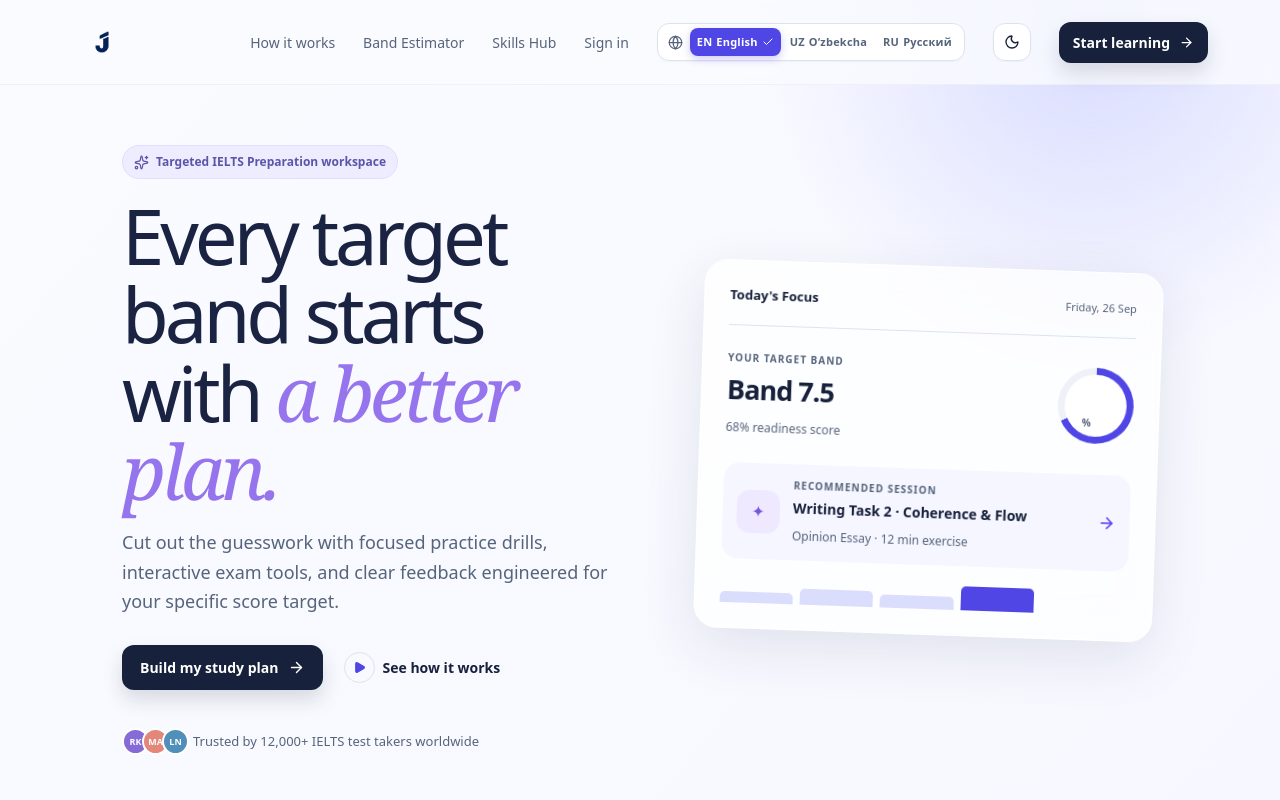
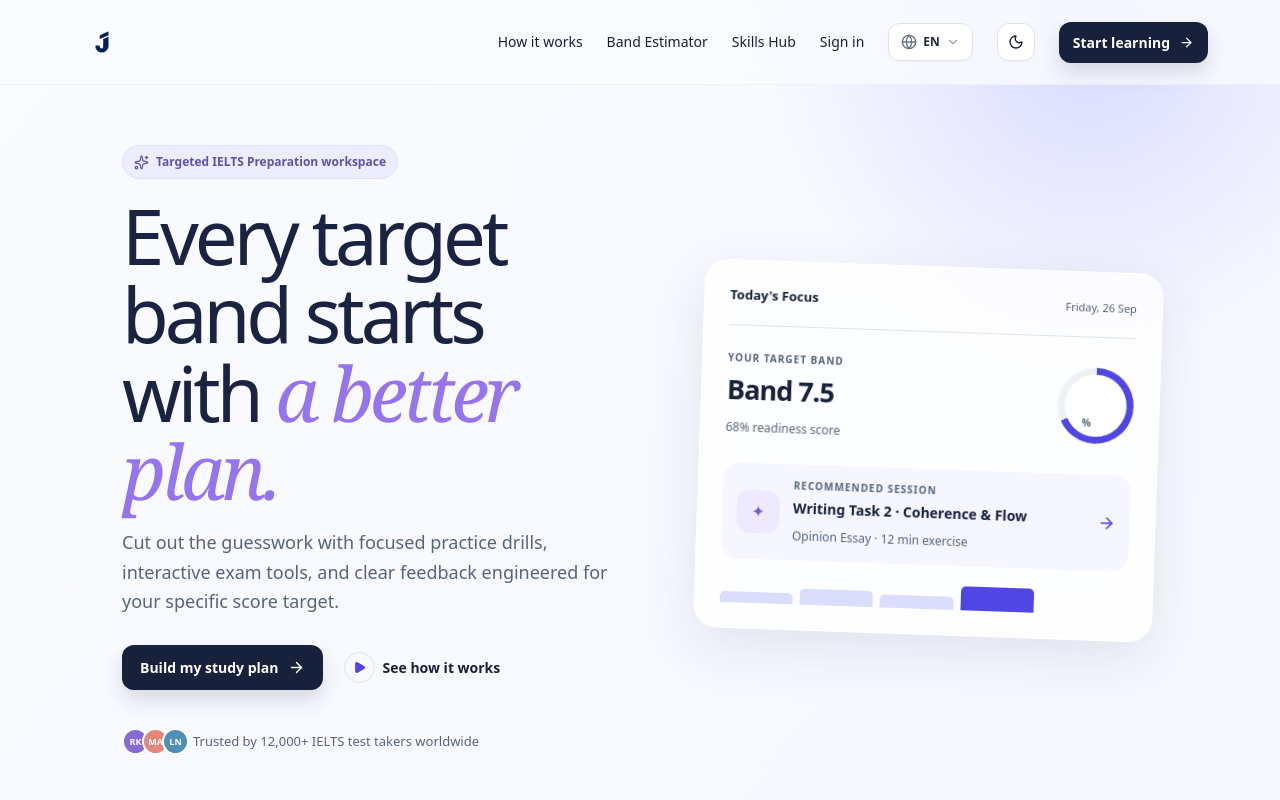
Before and after one commit to Diyor-Khasanov-dev/just-an-ielts, a Next.js app: page / in a window 1280 px wide. Shown: the top 800 px of the page. Built offline with nearby package versions, Linux system fonts and the light colour scheme.

Commit message:
feat: make navbar language selector a responsive dropdown
Co-authored-by: Diyor-Khasanov-dev <317548684+Diyor-Khasanov-dev@users.noreply.github.com>

```diff
--- a/app/(auth)/login/page.tsx
+++ b/app/(auth)/login/page.tsx
@@ -25,8 +25,8 @@ export default function LoginPage() {
         <Link href='/'>
           <img src='/logo.png' alt='' className='w-15 h-12 object-contain' />
         </Link>
-        <div className='flex items-center gap-4'>
-          <LanguageSelector />
+        <div className='flex items-center gap-2 sm:gap-4'>
+          <LanguageSelector align='right' />
           <ThemeToggle />
 
           <p className="hidden sm:block text-xs">
--- a/app/(auth)/onboarding/page.tsx
+++ b/app/(auth)/onboarding/page.tsx
@@ -30,8 +30,8 @@ export default function Onboarding() {
         <Link href='/'>
           <img src='/logo.png' alt='' className='w-15 h-12 object-contain' />
         </Link>
-        <div className='flex items-center gap-4'>
-          <LanguageSelector />
+        <div className='flex items-center gap-2 sm:gap-4'>
+          <LanguageSelector align='right' />
           <ThemeToggle />
 
           <Link href='/login' className='hidden sm:block text-xs font-semibold'>
--- a/app/globals.css
+++ b/app/globals.css
@@ -81,43 +81,89 @@ input::placeholder, textarea::placeholder {
   opacity: 1;
 }
 
-/* Shared navigation controls: the same semantic colors work in every theme. */
-.language-selector {
+/* Language dropdown selector styles */
+.lang-dropdown-trigger {
   display: inline-flex;
   align-items: center;
-  gap: 7px;
-  min-height: 38px;
-  padding: 4px 5px 4px 10px;
+  gap: 6px;
+  height: 38px;
+  padding: 0 12px;
   border: 1px solid var(--line);
   border-radius: 12px;
   background: color-mix(in srgb, var(--surface) 88%, transparent);
   box-shadow: 0 1px 2px rgba(15, 23, 42, .04);
-}
-.language-selector-icon { color: var(--muted); flex: none; }
-.language-selector-options { display: flex; align-items: center; gap: 2px; }
-.language-selector-options button {
-  display: inline-flex;
-  align-items: center;
-  gap: 4px;
-  min-height: 28px;
-  padding: 5px 7px;
+  cursor: pointer;
+  transition: all 0.16s ease;
+  user-select: none;
+}
+.lang-dropdown-trigger:hover {
+  background: var(--surface-muted);
+  border-color: color-mix(in srgb, var(--blue) 50%, var(--line));
+}
+.dark .lang-dropdown-trigger {
+  background: rgba(30, 41, 59, 0.7);
+  border-color: #334155;
+}
+.dark .lang-dropdown-trigger:hover {
+  background: rgba(30, 41, 59, 0.95);
+  border-color: #6366f1;
+}
+
+.lang-dropdown-menu {
+  position: absolute;
+  top: calc(100% + 6px);
+  z-index: 60;
+  width: 150px;
+  border-radius: 14px;
+  border: 1px solid var(--line);
+  background: rgba(255, 255, 255, 0.94);
+  backdrop-filter: blur(16px);
+  box-shadow: 0 12px 30px rgba(15, 23, 42, 0.12);
+  padding: 4px;
+  animation: dropdownFadeIn 0.15s cubic-bezier(0.16, 1, 0.3, 1);
+}
+.dark .lang-dropdown-menu {
+  background: rgba(15, 23, 42, 0.94);
+  border-color: #334155;
+  box-shadow: 0 12px 30px rgba(0, 0, 0, 0.45);
+}
+
+@keyframes dropdownFadeIn {
+  from {
+    opacity: 0;
+    transform: translateY(-6px) scale(0.97);
+  }
+  to {
+    opacity: 1;
+    transform: translateY(0) scale(1);
+  }
+}
+
+.lang-dropdown-item {
+  display: flex;
+  align-items: center;
+  gap: 8px;
+  width: 100%;
+  padding: 8px 10px;
   border: 0;
-  border-radius: 8px;
+  border-radius: 10px;
   background: transparent;
-  color: var(--muted);
-  font-size: 11px;
-  font-weight: 800;
-  letter-spacing: .02em;
   cursor: pointer;
-  transition: background .16s ease, color .16s ease, box-shadow .16s ease;
-}
-.language-selector-options button:hover { background: var(--surface-muted); color: var(--ink); }
-.language-selector-options button.is-selected {
-  background: var(--blue);
-  color: #fff;
-  box-shadow: 0 3px 9px rgba(79, 70, 229, .28);
-}
-.language-selector-label { font-weight: 650; }
+  transition: background 0.15s ease, color 0.15s ease;
+}
+.lang-dropdown-item:hover {
+  background: var(--surface-muted);
+}
+.dark .lang-dropdown-item:hover {
+  background: #1e293b;
+}
+.lang-dropdown-item.is-selected {
+  background: rgba(79, 70, 229, 0.08);
+}
+.dark .lang-dropdown-item.is-selected {
+  background: rgba(99, 102, 241, 0.15);
+}
+
 .theme-toggle {
   display: inline-grid;
   place-items: center;
@@ -216,14 +262,6 @@ input::placeholder, textarea::placeholder {
   justify-content: space-between;
 }
 
-.landing-nav nav {
-  display: flex;
-  align-items: center;
-  gap: 28px;
-  font-size: 14px;
-  color: var(--muted);
-}
-
 .nav-cta, .primary-action, .next-button, .submit-button {
   display: inline-flex;
   align-items: center;
@@ -1069,7 +1107,6 @@ footer {
   color: var(--muted);
 }
 .top-search span {
-  margin-left: 12px;
   font-size: 12px;
 }
 
@@ -1408,7 +1445,7 @@ footer {
   gap: 7px;
   background: var(--ink);
   color: #fff;
-  border-radius: 9px;
+  border-radius: 99px;
   padding: 10px 13px;
   font-size: 12px;
   font-weight: 700;
@@ -1454,7 +1491,6 @@ footer {
 /* Responsive Breakpoints */
 @media(max-width: 800px) {
   .landing-nav, .auth-header, .onboarding-header { padding: 16px 20px; }
-  .landing-nav nav a:not(.nav-cta) { display: none; }
   .hero, .auth-layout, .method { grid-template-columns: 1fr; gap: 40px; margin-top: 32px; }
   .hero { margin-bottom: 60px; }
   .hero-dashboard { max-width: 100%; width: 100%; margin: auto; transform: none; }
@@ -1479,7 +1515,6 @@ footer {
     margin-left: 0;
   }
   .dashboard-topbar { padding: 0 16px; gap: 12px; }
-  .top-search, .profile-copy, .profile-button > svg { display: none; }
   .dashboard-content { padding: 24px 16px; }
   .skill-grid { grid-template-columns: 1fr 1fr; }
   .goal-banner { flex-wrap: wrap; }
@@ -1502,25 +1537,19 @@ footer {
 @media(max-width: 520px) {
   .hero h1 { font-size: 44px; letter-spacing: -2.5px; }
   .hero, .landing-skills, .method { padding-left: 21px; padding-right: 21px; }
-  .landing-nav { padding: 16px 20px; }
-  .landing-nav nav { gap: 10px; }
-  .nav-cta { font-size: 12px; padding: 9px 12px; }
+  .landing-nav { padding: 16px 16px; }
   .landing-skills > div { grid-template-columns: 1fr; }
   .method h2 { font-size: 34px; }
   .method { gap: 20px; }
   .hero-actions { align-items: flex-start; flex-direction: column; }
-  .auth-header p { font-size: 0; }
-  .auth-header p a { font-size: 12px; }
   .auth-panel { padding: 26px 20px; }
   .onboarding-header { padding: 20px; }
-  .onboarding-header > a { font-size: 0; }
-  .onboarding-header b { font-size: 12px; }
   .onboarding-content h1 { font-size: 36px; }
   .plan-preview { grid-template-columns: 1fr; }
   .plan-preview > div { border: 0; border-bottom: 1px solid var(--line); padding-bottom: 17px; }
   .dashboard-content { padding: 22px 15px; }
-  .dashboard-topbar { padding: 0 15px; }
-  .profile-button { padding-left: 10px; }
+  .dashboard-topbar { padding: 0 12px; }
+  .profile-button { padding-left: 8px; }
   .goal-banner { padding: 18px; }
   .goal-progress { width: 100%; flex: auto; }
   .text-link { margin-left: 0; }
--- a/app/page.tsx
+++ b/app/page.tsx
@@ -9,12 +9,14 @@ import {
   CheckCircle2,
   Clock,
   Headphones,
+  Menu,
   Mic2,
   PenLine,
   Play,
   Sparkles,
   Star,
   Target,
+  X,
   Zap
 } from 'lucide-react'
 import { useLanguage } from '@/context/LanguageContext'
@@ -26,6 +28,7 @@ export default function Home() {
 
   const [targetBand, setTargetBand] = useState<number>(7.5)
   const [activeTab, setActiveTab] = useState<'listening' | 'reading' | 'writing' | 'speaking'>('writing')
+  const [mobileNavOpen, setMobileNavOpen] = useState<boolean>(false)
 
   // Estimator data
   const estimatorMap: Record<number, { hours: string; duration: string; focus: string; difficulty: string }> = {
@@ -79,30 +82,94 @@ export default function Home() {
 
       {/* Sticky Glass Navbar */}
       <header className='landing-header-sticky'>
-        <div className='landing-nav'>
-          <img src="/logo.png" alt="" className='w-15 h-12 object-contain' />
-          <nav className='hidden md:flex items-center gap-6'>
-            <a href='#how' className='hover:text-indigo-600 dark:hover:text-indigo-400 transition'>
+        <div className='landing-nav flex items-center justify-between'>
+          <Link href='/' className='shrink-0'>
+            <img src="/logo.png" alt="just an ielts" className='w-15 h-12 object-contain' />
+          </Link>
+
+          {/* Desktop Navigation */}
+          <nav className='hidden md:flex items-center gap-5 lg:gap-6'>
+            <a href='#how' className='hover:text-indigo-600 dark:hover:text-indigo-400 transition font-medium text-sm'>
               {t.nav.howItWorks}
             </a>
-            <a href='#estimator' className='hover:text-indigo-600 dark:hover:text-indigo-400 transition'>
+            <a href='#estimator' className='hover:text-indigo-600 dark:hover:text-indigo-400 transition font-medium text-sm'>
               {t.nav.estimator}
             </a>
-            <a href='#skills' className='hover:text-indigo-600 dark:hover:text-indigo-400 transition'>
+            <a href='#skills' className='hover:text-indigo-600 dark:hover:text-indigo-400 transition font-medium text-sm'>
               {t.nav.skillsHub}
             </a>
-            <Link href='/login' className='hover:text-indigo-600 dark:hover:text-indigo-400 transition'>
+            <Link href='/login' className='hover:text-indigo-600 dark:hover:text-indigo-400 transition font-medium text-sm'>
               {t.nav.signIn}
             </Link>
 
-            <LanguageSelector />
+            <LanguageSelector align='right' />
             <ThemeToggle />
 
             <Link className='nav-cta' href='/login'>
               {t.nav.startLearning} <ArrowRight size={15} />
             </Link>
           </nav>
+
+          {/* Mobile controls & toggle */}
+          <div className='flex items-center gap-2 md:hidden'>
+            <LanguageSelector align='right' />
+            <ThemeToggle />
+            <button
+              onClick={() => setMobileNavOpen((prev) => !prev)}
+              className='p-2 text-gray-700 dark:text-slate-200 hover:bg-gray-100 dark:hover:bg-slate-800 rounded-xl transition'
+              aria-label='Toggle navigation menu'
+              aria-expanded={mobileNavOpen}
+            >
+              {mobileNavOpen ? <X size={22} /> : <Menu size={22} />}
+            </button>
+          </div>
         </div>
+
+        {/* Mobile Navigation Drawer */}
+        {mobileNavOpen && (
+          <div className='md:hidden border-t border-gray-200/80 dark:border-slate-800 bg-white/95 dark:bg-slate-900/95 backdrop-blur-xl px-6 py-5 shadow-2xl space-y-4 animate-in slide-in-from-top duration-200'>
+            <nav className='flex flex-col gap-3 font-semibold text-sm'>
+              <a
+                href='#how'
+                onClick={() => setMobileNavOpen(false)}
+                className='py-2 text-gray-700 dark:text-slate-300 hover:text-indigo-600 transition'
+              >
+                {t.nav.howItWorks}
+              </a>
+              <a
+                href='#estimator'
+                onClick={() => setMobileNavOpen(false)}
+                className='py-2 text-gray-700 dark:text-slate-300 hover:text-indigo-600 transition'
+              >
+                {t.nav.estimator}
+              </a>
+              <a
+                href='#skills'
+                onClick={() => setMobileNavOpen(false)}
+                className='py-2 text-gray-700 dark:text-slate-300 hover:text-indigo-600 transition'
+              >
+                {t.nav.skillsHub}
+              </a>
+              <Link
+                href='/login'
+                onClick={() => setMobileNavOpen(false)}
+                className='py-2 text-gray-700 dark:text-slate-300 hover:text-indigo-600 transition'
+              >
+                {t.nav.signIn}
+              </Link>
+            </nav>
+
+            <div className='pt-3 border-t border-gray-100 dark:border-slate-800 flex items-center justify-between'>
+              <Link
+                className='nav-cta w-full text-center justify-center'
+                href='/login'
+                onClick={() => setMobileNavOpen(false)}
+              >
+                {t.nav.startLearning} <ArrowRight size={15} />
+              </Link>
+            </div>
+          </div>
+        )}
       </header>
 
       {/* Hero Section */}
--- a/components/LanguageSelector.tsx
+++ b/components/LanguageSelector.tsx
@@ -1,6 +1,7 @@
 'use client'
 
-import { Check, Globe } from 'lucide-react'
+import { useState, useRef, useEffect } from 'react'
+import { Check, ChevronDown, Globe } from 'lucide-react'
 import { useLanguage } from '@/context/LanguageContext'
 import { Language } from '@/lib/i18n/translations'
 
@@ -10,14 +11,75 @@ const languages: { code: Language; shortLabel: string; label: string }[] = [
   { code: 'ru', shortLabel: 'RU', label: 'Русский' },
 ]
 
-/** A consistent, keyboard-accessible language control for public and app navigation. */
-export function LanguageSelector() {
+interface LanguageSelectorProps {
+  className?: string
+  align?: 'left' | 'right'
+}
+
+/** A modern dropdown language selector for topbar navigation. */
+export function LanguageSelector({ className = '', align = 'right' }: LanguageSelectorProps) {
   const { lang, setLang } = useLanguage()
+  const [isOpen, setIsOpen] = useState(false)
+  const containerRef = useRef<HTMLDivElement>(null)
+
+  const currentLang = languages.find((l) => l.code === lang) || languages[0]
+
+  // Close dropdown on click outside
+  useEffect(() => {
+    function handleClickOutside(event: MouseEvent) {
+      if (containerRef.current && !containerRef.current.contains(event.target as Node)) {
+        setIsOpen(false)
+      }
+    }
+    document.addEventListener('mousedown', handleClickOutside)
+    return () => document.removeEventListener('mousedown', handleClickOutside)
+  }, [])
+
+  // Close dropdown on Escape key
+  useEffect(() => {
+    function handleKeyDown(event: KeyboardEvent) {
+      if (event.key === 'Escape' && isOpen) {
+        setIsOpen(false)
+      }
+    }
+    document.addEventListener('keydown', handleKeyDown)
+    return () => document.removeEventListener('keydown', handleKeyDown)
+  }, [isOpen])
+
+  const selectLanguage = (code: Language) => {
+    setLang(code)
+    setIsOpen(false)
+  }
 
   return (
-    <div className="language-selector" role="group" aria-label="Choose display language">
-      <Globe size={15} aria-hidden="true" className="language-selector-icon" />
-      <div className="language-selector-options">
+    <div className={`relative inline-block text-left ${className}`} ref={containerRef}>
+      <button
+        type="button"
+        onClick={() => setIsOpen((prev) => !prev)}
+        className="lang-dropdown-trigger"
+        aria-expanded={isOpen}
+        aria-haspopup="listbox"
+        aria-label="Select language"
+      >
+        <Globe size={16} className="text-gray-500 dark:text-gray-400 shrink-0" />
+        <span className="font-semibold text-xs text-gray-800 dark:text-gray-200">
+          {currentLang.shortLabel}
+        </span>
+        <ChevronDown
+          size={14}
+          className={`text-gray-400 transition-transform duration-200 shrink-0 ${
+            isOpen ? 'rotate-180' : ''
+          }`}
+        />
+      </button>
+
+      {isOpen && (
+        <div
+          className={`lang-dropdown-menu ${align === 'right' ? 'right-0' : 'left-0'}`}
+          role="listbox"
+          aria-label="Language options"
+        >
+          <div className="py-1">
             {languages.map(({ code, shortLabel, label }) => {
               const isSelected = lang === code
 
@@ -25,18 +87,24 @@ export function LanguageSelector() {
                 <button
                   key={code}
                   type="button"
-              onClick={() => setLang(code)}
-              className={isSelected ? 'is-selected' : ''}
-              aria-pressed={isSelected}
-              title={label}
+                  role="option"
+                  aria-selected={isSelected}
+                  onClick={() => selectLanguage(code)}
+                  className={`lang-dropdown-item ${isSelected ? 'is-selected' : ''}`}
                 >
-              <span aria-hidden="true">{shortLabel}</span>
-              <span className="language-selector-label">{label}</span>
-              {isSelected && <Check size={12} aria-hidden="true" />}
+                  <span className="font-bold text-[11px] px-1.5 py-0.5 rounded bg-gray-100 dark:bg-slate-800 text-gray-600 dark:text-slate-300 group-hover:bg-indigo-500 group-hover:text-white transition-colors">
+                    {shortLabel}
+                  </span>
+                  <span className="flex-1 text-xs font-medium text-gray-800 dark:text-slate-200 text-left">
+                    {label}
+                  </span>
+                  {isSelected && <Check size={14} className="text-indigo-600 dark:text-indigo-400 shrink-0" />}
                 </button>
               )
             })}
           </div>
         </div>
+      )}
+    </div>
   )
 }
```
Also changed, not shown: components/Navbar.tsx (+11 -11 lines), 1 other file (tests, documents, lock files or other folders). Lines whose indentation alone changed are shown as unchanged.
